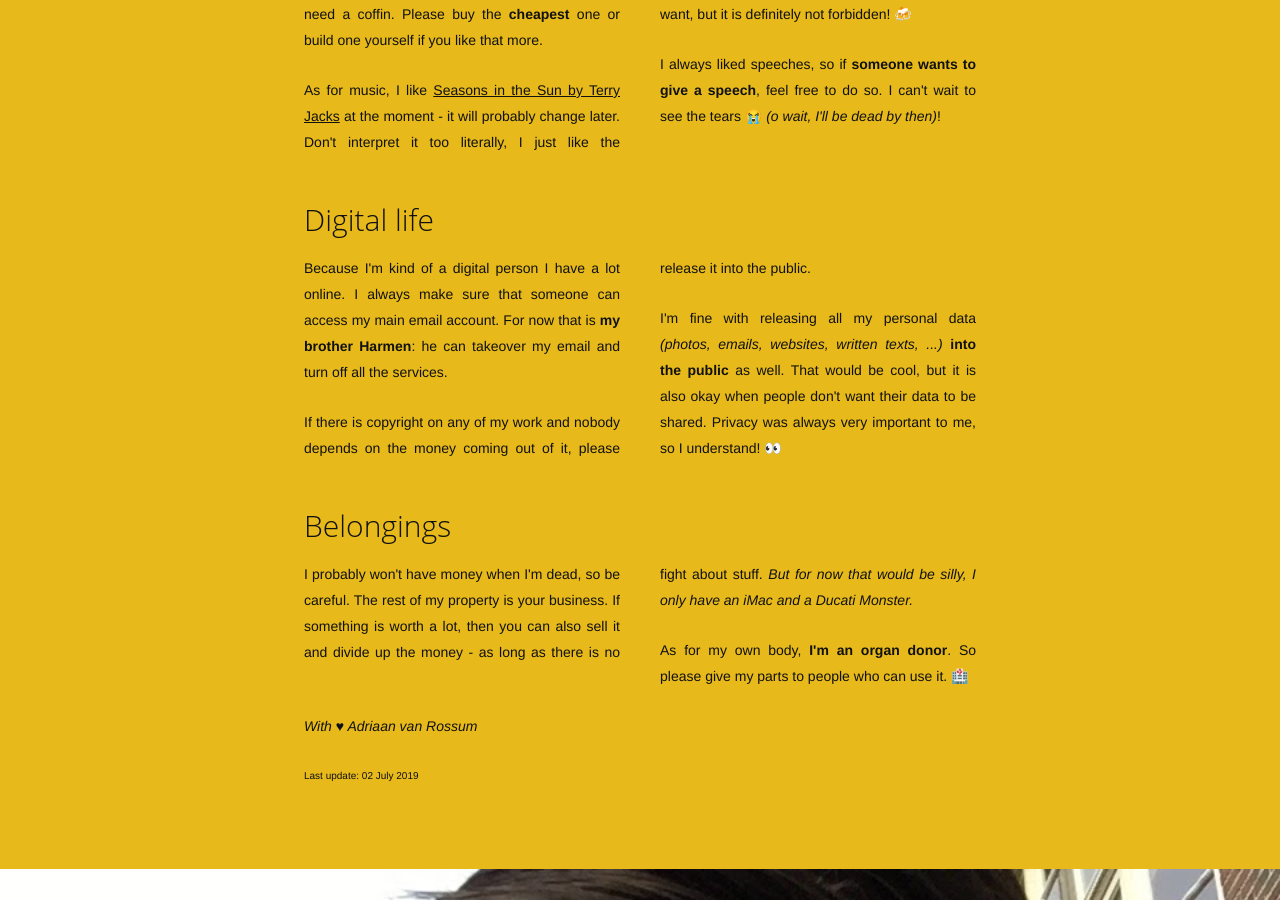
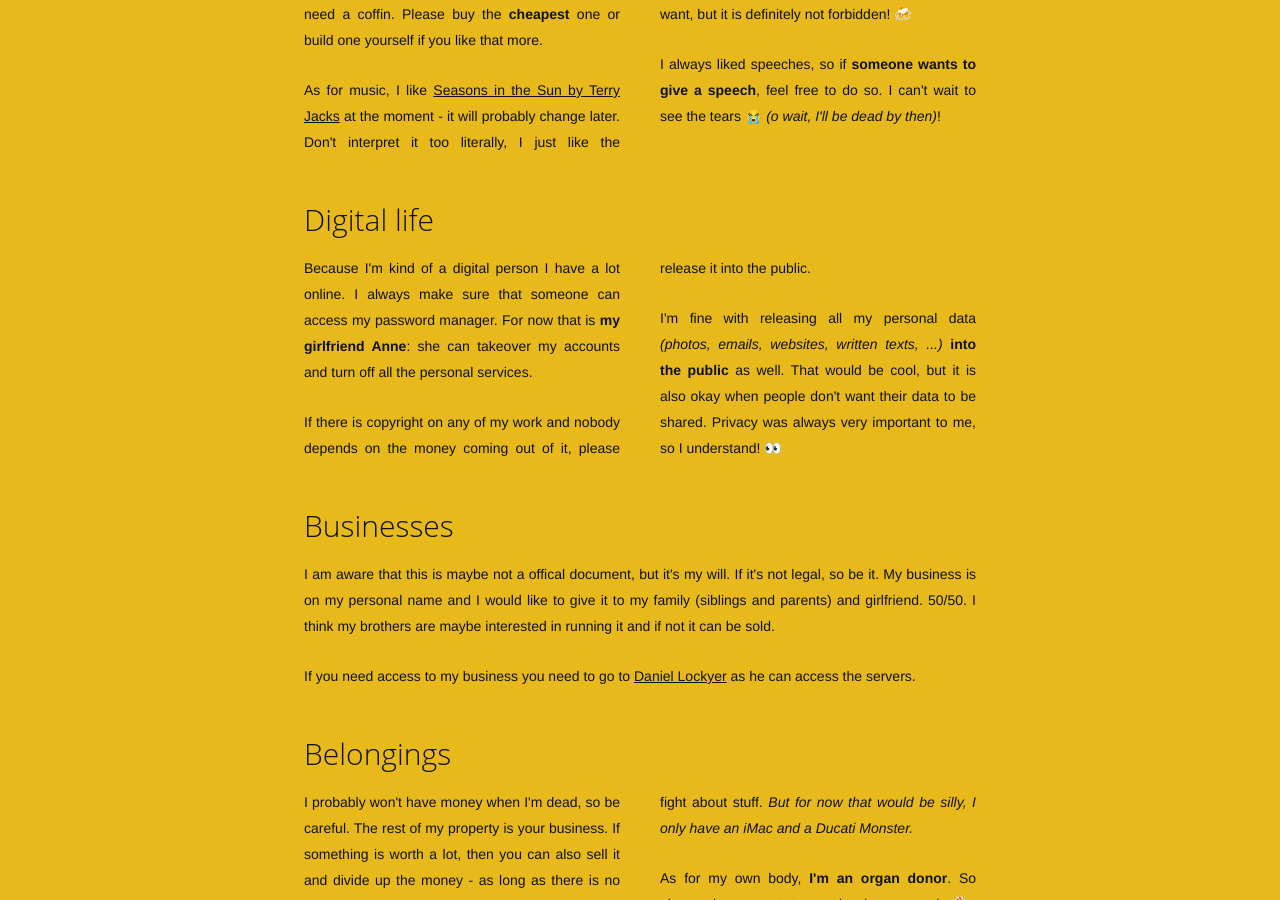
Before and after one commit to adriaandotcom/whenidie.adriaan.io, a Jekyll site: the page built from index.html, in a window 1280 px wide and 900 px high, scrolled down 690 px. Built offline with Jekyll 4.4.1, drawn with Linux system fonts in a browser that asks for light colours; emoji names are drawn with the system emoji font.

Commit message:
Add business

```diff
--- a/index.html
+++ b/index.html
@@ -36,8 +36,8 @@ title: Everyone dies.
 <h2>Digital life</h2>
 <section>
   <p>Because I'm kind of a digital person I have a lot online. I always make sure that someone can
-  access my main email account. For now that is <strong>my brother Harmen</strong>: he can takeover my email and
-  turn off all the services.</p>
+  access my password manager. For now that is <strong>my girlfriend Anne</strong>: she can takeover my accounts and
+  turn off all the personal services.</p>
 
   <p>If there is copyright on any of my work and nobody depends on the money coming out of it, please
   release it into the public.</p>
@@ -45,6 +45,10 @@ title: Everyone dies.
   <p>I'm fine with releasing all my personal data <em>(photos, emails, websites, written texts, ...)</em>
   <strong>into the public</strong> as well. That would be cool, but it is also okay when people don't want their data to be shared. Privacy was always very important to me, so I understand! :eyes:</p>
 </section>
+
+<h2>Businesses</h2>
+<p>I am aware that this is maybe not a offical document, but it's my will. If it's not legal, so be it. My business is on my personal name and I would like to give it to my family (siblings and parents) and girlfriend. 50/50. I think my brothers are maybe interested in running it and if not it can be sold.</p>
+<p>If you need access to my business you need to go to <a href="https://twitter.com/DanielLockyer">Daniel Lockyer</a> as he can access the servers.</p>
 
 <h2>Belongings</h2>
 <section>
```
